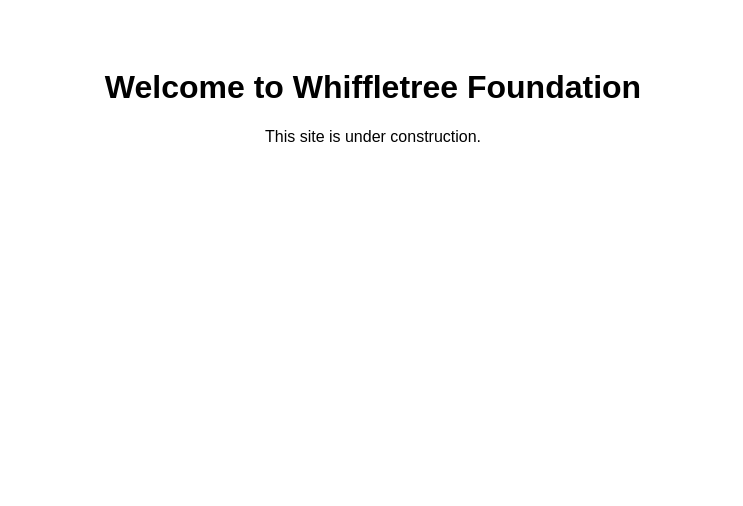
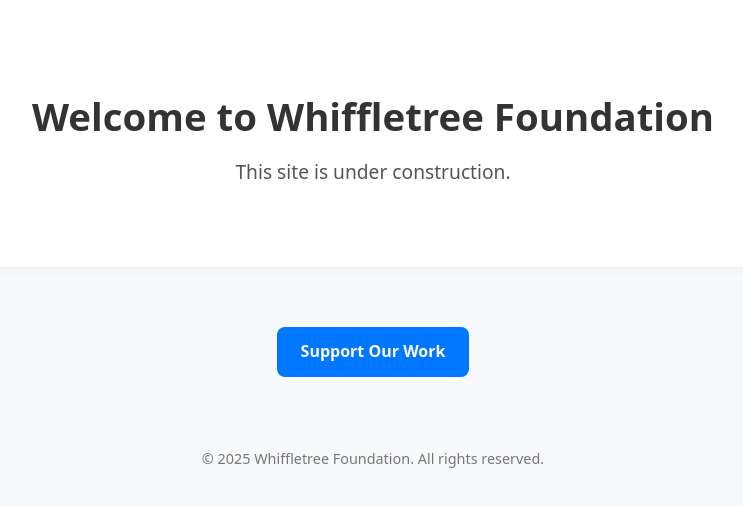
Before and after one commit to marc-whiffletree/marc-whiffletree.github.io, a plain HTML site: page index.html in a window 1280 px wide. Shown: the whole page, without its empty margins (267-1010 px from the left). Drawn offline with Linux system fonts and the light colour scheme.

Commit message:
Update index.html

```diff
--- a/index.html
+++ b/index.html
@@ -1,14 +1,81 @@
 <!DOCTYPE html>
-<html>
+<html lang="en">
 <head>
+  <meta charset="UTF-8">
+  <meta name="viewport" content="width=device-width, initial-scale=1.0">
   <title>Whiffletree Foundation</title>
-  <meta charset="UTF-8" />
   <style>
-    body { font-family: Arial; text-align: center; padding: 40px; }
+    body {
+      font-family: system-ui, -apple-system, sans-serif;
+      margin: 0;
+      background: #f7f9fb;
+      color: #333;
+      line-height: 1.6;
+    }
+    header {
+      background: white;
+      padding: 60px 20px;
+      text-align: center;
+      box-shadow: 0 2px 10px rgba(0,0,0,0.04);
+    }
+    h1 {
+      font-size: 2.4rem;
+      margin-bottom: 10px;
+    }
+    p.subtitle {
+      font-size: 1.2rem;
+      color: #555;
+      margin-top: 0;
+    }
+    section {
+      max-width: 700px;
+      margin: 40px auto;
+      padding: 0 20px;
+      text-align: center;
+    }
+    .button {
+      display: inline-block;
+      margin-top: 20px;
+      background: #0077ff;
+      color: white;
+      padding: 12px 24px;
+      border-radius: 8px;
+      text-decoration: none;
+      font-weight: 600;
+      transition: background 0.2s;
+    }
+    .button:hover {
+      background: #005fcc;
+    }
+    footer {
+      text-align: center;
+      padding: 30px;
+      font-size: 0.9rem;
+      color: #777;
+    }
   </style>
 </head>
 <body>
+
+<header>
   <h1>Welcome to Whiffletree Foundation</h1>
-  <p>This site is under construction.</p>
+  <p class="subtitle">This site is under construction.</p>
+</header>
+
+<section>
+  <p>
+  </p>
+
+  <a class="button" href="#">Support Our Work</a>
+</section>
+
+<footer>
+  © <span id="year">2025</span> Whiffletree Foundation. All rights reserved.
+</footer>
+
+<script>
+  document.getElementById("year").textContent = new Date().getFullYear();
+</script>
+
 </body>
 </html>
```
